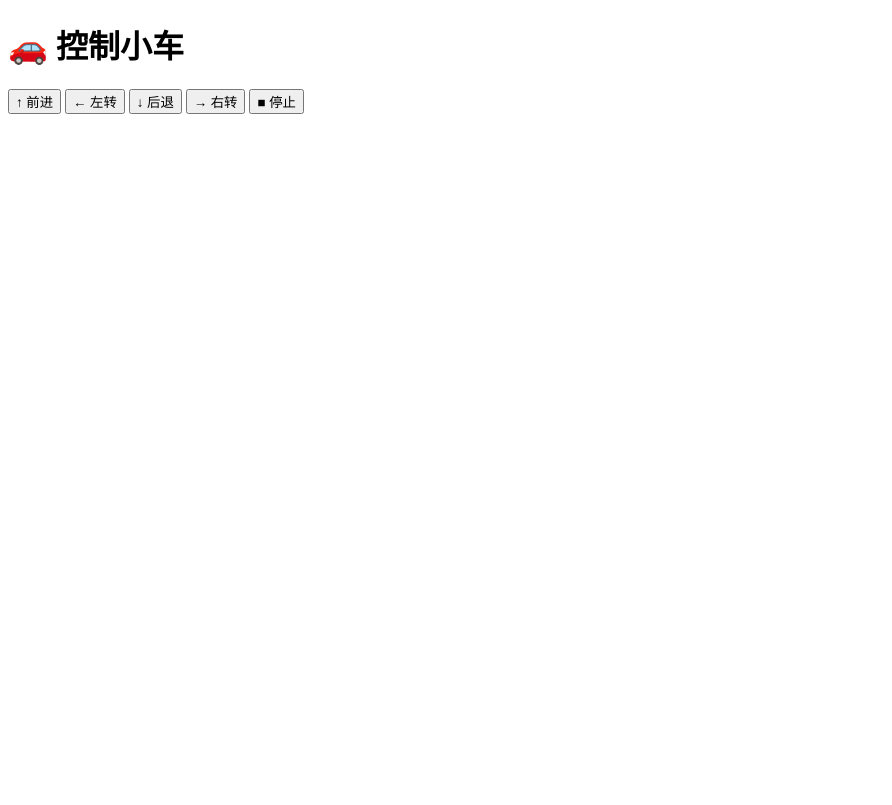
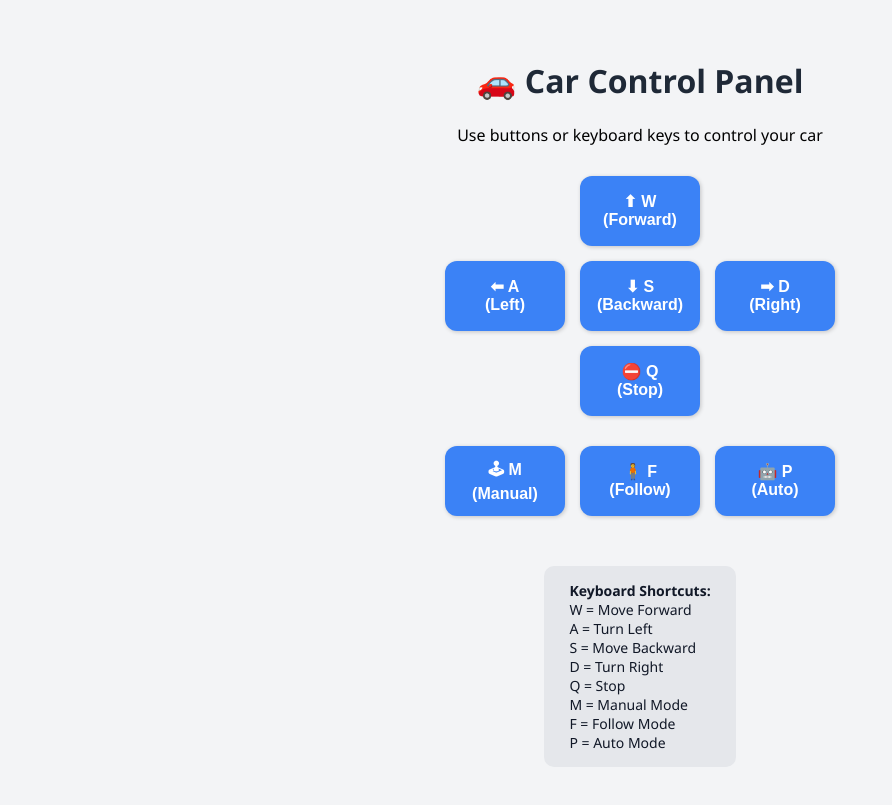
Before and after one commit to HEYE-0/Car, a Flask app: page / in a window 1280 px wide. Shown: the whole page, without its empty margins (0-892 px from the left). Before the commit the page ends 114 px from the top, so only its background shows below. Run offline with Flask 3, Linux system fonts and the light colour scheme.

Commit message:
reorgnise the html file

```diff
--- a/web/templates/index.html
+++ b/web/templates/index.html
@@ -2,15 +2,100 @@
 <html>
 <head>
   <meta charset="UTF-8">
-  <title>小车控制网页</title>
+  <title>🚗 Car Control Panel</title>
+  <style>
+    body {
+      background: #f3f4f6;
+      font-family: 'Segoe UI', sans-serif;
+      text-align: center;
+      padding: 30px 10px;
+    }
+    h1 {
+      color: #1f2937;
+    }
+    .grid {
+      display: grid;
+      grid-template-columns: 120px 120px 120px;
+      grid-template-rows: repeat(3, 70px);
+      gap: 15px;
+      justify-content: center;
+      margin: 30px 0;
+    }
+    .modes {
+      display: flex;
+      justify-content: center;
+      gap: 15px;
+      margin-bottom: 30px;
+    }
+    .btn {
+      font-size: 16px;
+      font-weight: bold;
+      background-color: #3b82f6;
+      color: white;
+      border: none;
+      border-radius: 12px;
+      cursor: pointer;
+      box-shadow: 1px 1px 4px rgba(0,0,0,0.2);
+      transition: background-color 0.2s;
+    }
+    .btn:hover {
+      background-color: #2563eb;
+    }
+    .btn-large {
+      width: 120px;
+      height: 70px;
+    }
+    .info-box {
+      background-color: #e5e7eb;
+      display: inline-block;
+      padding: 15px 25px;
+      border-radius: 10px;
+      text-align: left;
+      color: #111827;
+      font-size: 14px;
+      margin-top: 20px;
+    }
+  </style>
 </head>
 <body>
-  <h1>🚗 控制小车</h1>
-  <button onclick="sendCmd('w')">↑ 前进</button>
-  <button onclick="sendCmd('a')">← 左转</button>
-  <button onclick="sendCmd('s')">↓ 后退</button>
-  <button onclick="sendCmd('d')">→ 右转</button>
-  <button onclick="sendCmd('q')">■ 停止</button>
+  <h1>🚗 Car Control Panel</h1>
+  <p>Use buttons or keyboard keys to control your car</p>
+
+  <!-- 方向控制按钮排布 -->
+  <div class="grid">
+    <div></div>
+    <button class="btn btn-large" onclick="sendCmd('w')">⬆ W<br>(Forward)</button>
+    <div></div>
+
+    <button class="btn btn-large" onclick="sendCmd('a')">⬅ A<br>(Left)</button>
+    <button class="btn btn-large" onclick="sendCmd('s')">⬇ S<br>(Backward)</button>
+    <button class="btn btn-large" onclick="sendCmd('d')">➡ D<br>(Right)</button>
+
+    <div></div>
+    <button class="btn btn-large" onclick="sendCmd('q')">⛔ Q<br>(Stop)</button>
+    <div></div>
+  </div>
+
+  <!-- 模式按钮 -->
+  <div class="modes">
+    <button class="btn btn-large" onclick="sendCmd('m')">🕹 M<br>(Manual)</button>
+    <button class="btn btn-large" onclick="sendCmd('f')">🧍 F<br>(Follow)</button>
+    <button class="btn btn-large" onclick="sendCmd('p')">🤖 P<br>(Auto)</button>
+  </div>
+
+  <!-- 键盘快捷键说明 -->
+  <div class="info-box">
+    <strong>Keyboard Shortcuts:</strong><br>
+    W = Move Forward<br>
+    A = Turn Left<br>
+    S = Move Backward<br>
+    D = Turn Right<br>
+    Q = Stop<br>
+    M = Manual Mode<br>
+    F = Follow Mode<br>
+    P = Auto Mode
+  </div>
+
   <script>
     function sendCmd(cmd) {
       fetch('/control', {
@@ -19,9 +104,10 @@
         body: 'cmd=' + cmd
       });
     }
+
     document.addEventListener('keydown', function (e) {
       const key = e.key.toLowerCase();
-      if ('wasdq'.includes(key)) sendCmd(key);
+      if ('wasdqmpf'.includes(key)) sendCmd(key);
     });
   </script>
 </body>
```
